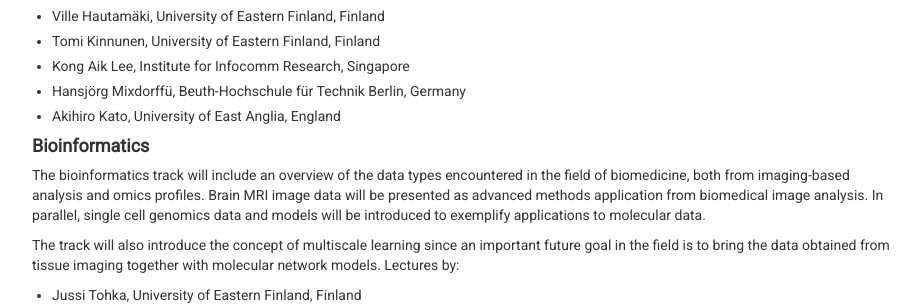
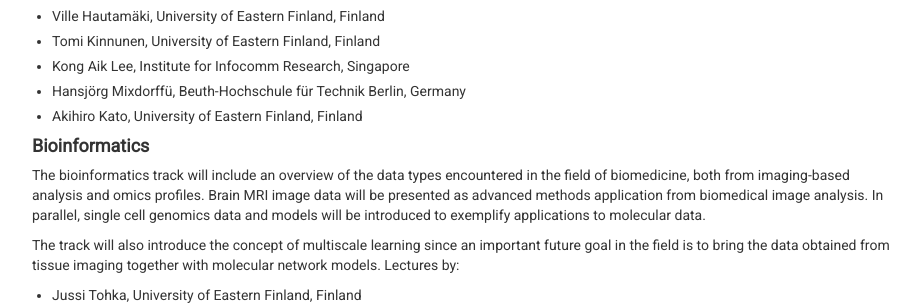
Before and after one commit to abrahamwoubie/Summer_School_RL, a Jekyll site: the page built from index.md, in a window 1280 px wide and 900 px high, scrolled down 1303 px. Shown: the part 152-457 px from the top of the window, without its empty margins (173-1097 px from the left). Built offline with Jekyll 4.4.1, drawn with Linux system fonts in a browser that asks for light colours; nearby versions of some CDN libraries.

Commit message:
Update on speech people on front page

```diff
--- a/index.md
+++ b/index.md
@@ -75,7 +75,7 @@ language recognition. Lectures by:
 - Tomi Kinnunen, University of Eastern Finland, Finland
 - Kong Aik Lee,  Institute for Infocomm Research, Singapore
 - Hansjörg Mixdorffü, Beuth-Hochschule für Technik Berlin, Germany
-- Akihiro Kato, University of East Anglia, England
+- Akihiro Kato, University of Eastern Finland, Finland
 
 #### **Bioinformatics**
 The bioinformatics track will include an overview of the data types encountered in the field of biomedicine,
```
